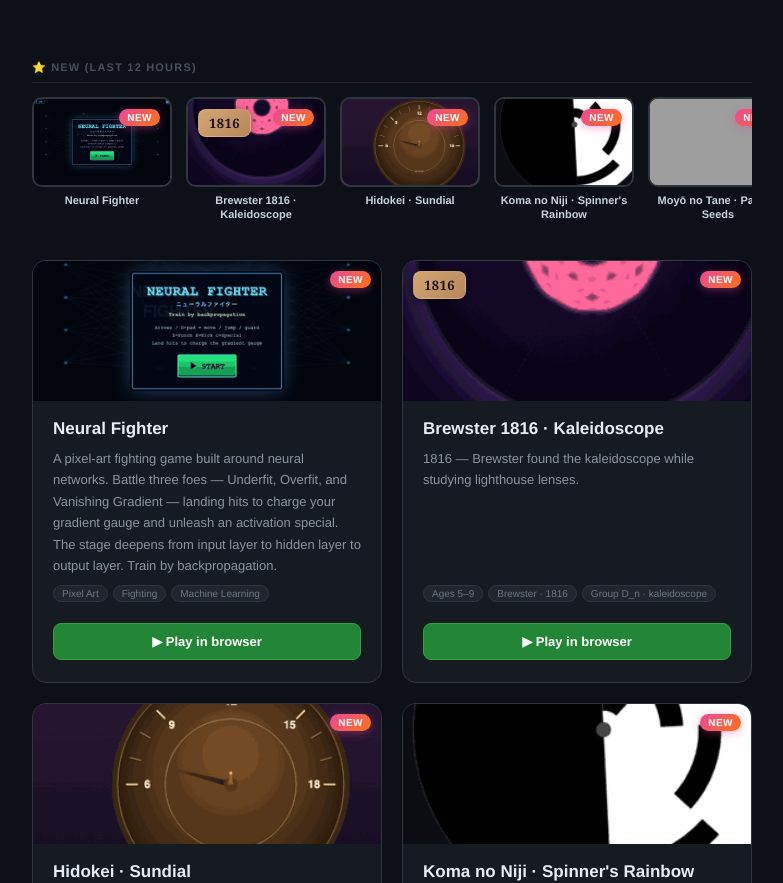
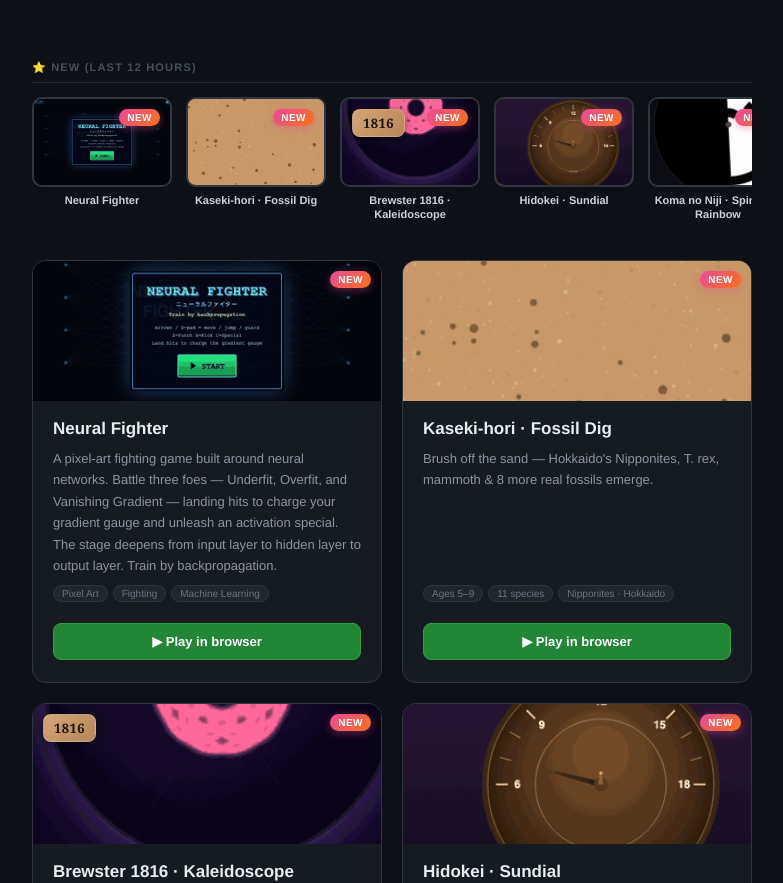
Before and after one commit to pndshch/pndshch.github.io, a plain HTML site: page index.html in a window 1280 px wide. Shown: the part 459-1342 px from the top of the page, without its empty margins (248-1031 px from the left). Drawn offline with Linux system fonts and the light colour scheme; grey boxes are pictures that could not be loaded.

Commit message:
Add かせきほり (Kaseki-hori / Fossil Dig) — brush-to-reveal fossil dig for kids 5-9
11 fossils incl. Hokkaido's Nipponites mirabilis & Desmostylus, T. rex
tooth, mammoth tusk, archaeopteryx, trilobite, ammonite, fern, leaf,
pteranodon, dinosaur footprint. JP/EN bilingual. localStorage collection.

Co-Authored-By: Claude Opus 4.7 (1M context) <noreply@anthropic.com>

```diff
--- a/index.html
+++ b/index.html
@@ -280,6 +280,7 @@ header p {
 .thumb-hidokei   { background: linear-gradient(180deg, #2a1538 0%, #4a2818 45%, #c8742e 75%, #f4a040 100%); }
 .thumb-brewster1816 { background: radial-gradient(ellipse at 50% 50%, #ff6b9d 0%, #cf6bff 22%, #6bd9ff 38%, #3d1d5c 65%, #0d0620 100%); }
 .thumb-gw150914  { background: radial-gradient(ellipse at 50% 50%, #6a3aa0 0%, #2a1450 30%, #0a0820 65%, #04030a 100%); }
+.thumb-kaseki    { background: linear-gradient(180deg, #d4a373 0%, #c89868 35%, #6b4f3a 75%, #3d2818 100%); }
 
 .card-body {
     padding: 18px 20px 22px;
@@ -712,6 +713,23 @@ footer a:hover { color: #e6edf3; }
                     <span class="tag" data-i18n="romer1676Tag3">12月7日 · 1676</span>
                 </div>
                 <a class="card-btn btn-play" href="https://pndshch.github.io/romer-1676/" target="_blank" data-i18n="playBrowser">▶ ブラウザで遊ぶ</a>
+            </div>
+        </div>
+    <div class="card" data-cat="kids" data-added="2026-05-09T23:00:00+09:00" data-slug="kaseki-hori">
+            <div class="card-thumb thumb-kaseki">
+            <span class="new-badge">NEW</span>
+            <span class="thumb-emoji">🦴🐚</span>
+                <img class="thumb-gif" src="assets/kaseki-hori.gif" alt="" onerror="this.remove()">
+            </div>
+            <div class="card-body">
+                <h2 data-i18n="kasekiTitle">かせきほり</h2>
+                <p data-i18n="kasekiDesc">こすって ほって、北海道のニッポニテスや T-rexの歯——11種の本物のかせきが、すなの中から うかびあがる。</p>
+                <div class="tags">
+                    <span class="tag" data-i18n="kasekiTag1">5〜9歳</span>
+                    <span class="tag" data-i18n="kasekiTag2">化石・11種</span>
+                    <span class="tag" data-i18n="kasekiTag3">ニッポニテス・北海道</span>
+                </div>
+                <a class="card-btn btn-play" href="https://pndshch.github.io/kaseki-hori/" target="_blank" data-i18n="playBrowser">▶ ブラウザで遊ぶ</a>
             </div>
         </div>
     <div class="card" data-cat="kids" data-added="2026-05-09T22:00:00+09:00" data-slug="brewster-1816" data-year="1816">
@@ -3200,6 +3218,11 @@ const I18N = {
         hidokeiTitle: "ひどけい",
         hidokeiDesc:  "太陽を指で動かして影で時刻を読む、元祖とけい。なぜ時計は右回り？5〜9さい。",
         hidokeiTag1: "5〜9歳", hidokeiTag2: "エジプト 紀元前1500", hidokeiTag3: "3モード・4きせつ",
+        kasekiTitle:       "かせきほり",
+        kasekiDesc:        "こすって ほって、北海道のニッポニテスや T-rexの歯——11種の本物のかせきが、すなの中から うかびあがる。",
+        kasekiTag1:        "5〜9歳",
+        kasekiTag2:        "化石・11種",
+        kasekiTag3:        "ニッポニテス・北海道",
         brewster1816Title: "ブリュースター 1816",
         brewster1816Desc:  "1816年、ブリュースターが灯台レンズの研究中に発見した万華鏡のしくみ。5〜9さい。",
         brewster1816Tag1: "5〜9歳", brewster1816Tag2: "ブリュースター 1816", brewster1816Tag3: "対称群 D_n・万華鏡",
@@ -3630,6 +3653,11 @@ const I18N = {
         hidokeiTitle: "Hidokei · Sundial",
         hidokeiDesc:  "Drag the sun, read the shadow — the original clock. Why does it go clockwise?",
         hidokeiTag1: "Ages 5–9", hidokeiTag2: "Egypt · 1500 BC", hidokeiTag3: "3 modes · 4 seasons",
+        kasekiTitle:       "Kaseki-hori · Fossil Dig",
+        kasekiDesc:        "Brush off the sand — Hokkaido's Nipponites, T. rex, mammoth & 8 more real fossils emerge.",
+        kasekiTag1:        "Ages 5–9",
+        kasekiTag2:        "11 species",
+        kasekiTag3:        "Nipponites · Hokkaido",
         brewster1816Title: "Brewster 1816 · Kaleidoscope",
         brewster1816Desc:  "1816 — Brewster found the kaleidoscope while studying lighthouse lenses.",
         brewster1816Tag1: "Ages 5–9", brewster1816Tag2: "Brewster · 1816", brewster1816Tag3: "Group D_n · kaleidoscope",
```
Also changed, not shown: assets/kaseki-hori.gif (added).
